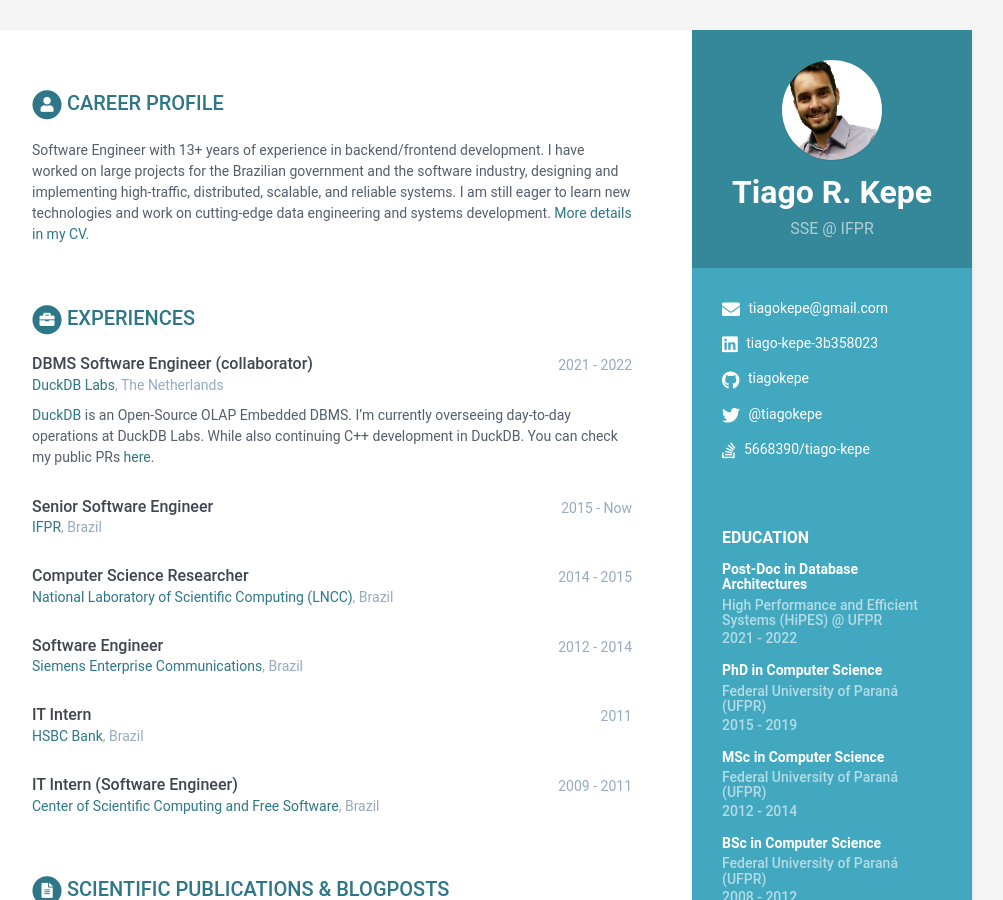
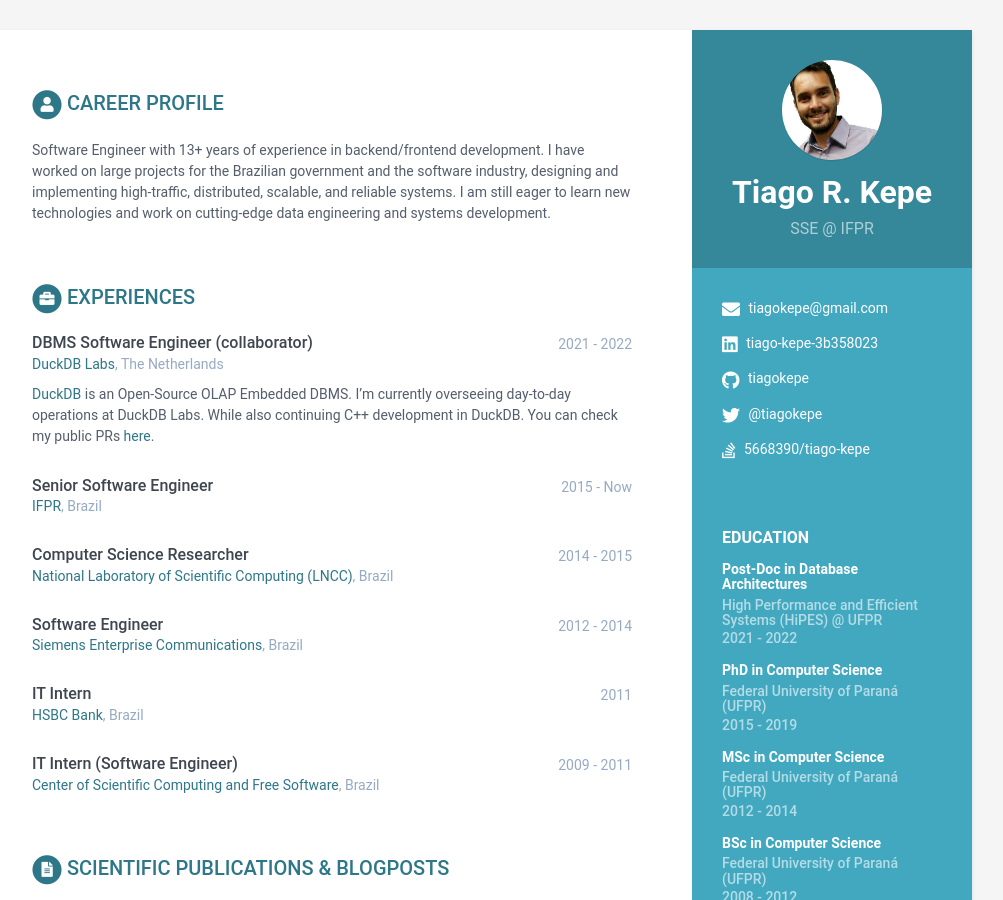
Before and after one commit to tiagokepe/tiagokepe.github.io, a Jekyll site: the page built from index.html, in a window 1280 px wide and 900 px high. Shown: the whole window, without its empty margins (168-1171 px from the left). Built offline with Jekyll 4.4.1, drawn with Linux system fonts in a browser that asks for light colours.

```diff
--- a/_data/data.yml
+++ b/_data/data.yml
@@ -34,7 +34,7 @@
 
 career-profile:
     title: Career Profile
-    summary: Software Engineer with 13+ years of experience in backend/frontend development. I have worked on large projects for the Brazilian government and the software industry, designing and implementing high-traffic, distributed, scalable, and reliable systems. I am still eager to learn new technologies and work on cutting-edge data engineering and systems development. <a href="_data\tiagokepe-CV_english.pdf">More details in my CV.</a>
+    summary: Software Engineer with 13+ years of experience in backend/frontend development. I have worked on large projects for the Brazilian government and the software industry, designing and implementing high-traffic, distributed, scalable, and reliable systems. I am still eager to learn new technologies and work on cutting-edge data engineering and systems development.
 
 education:
     - degree: Post-Doc in Database Architectures
```
Also changed, not shown: 1 other file.
